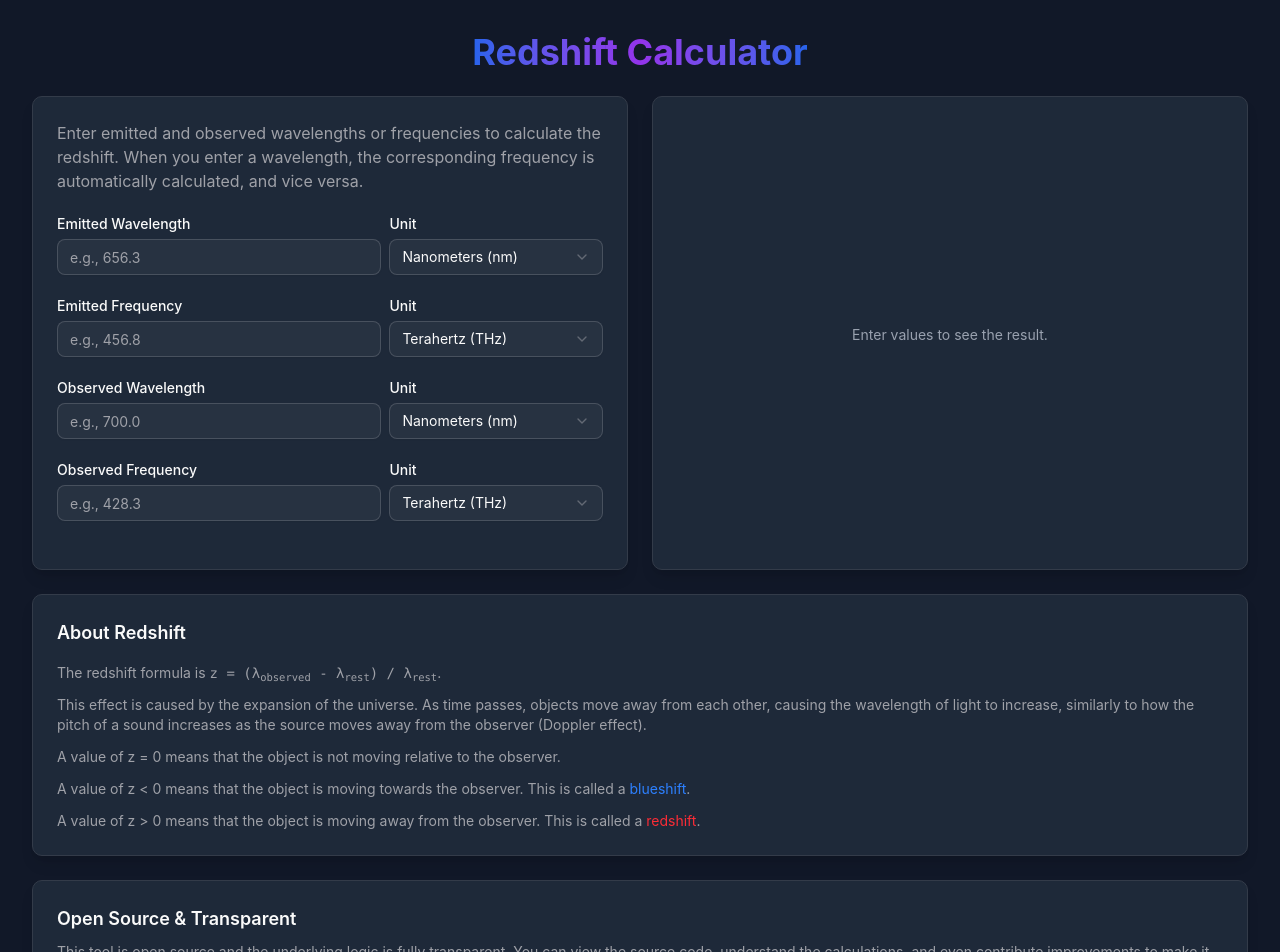
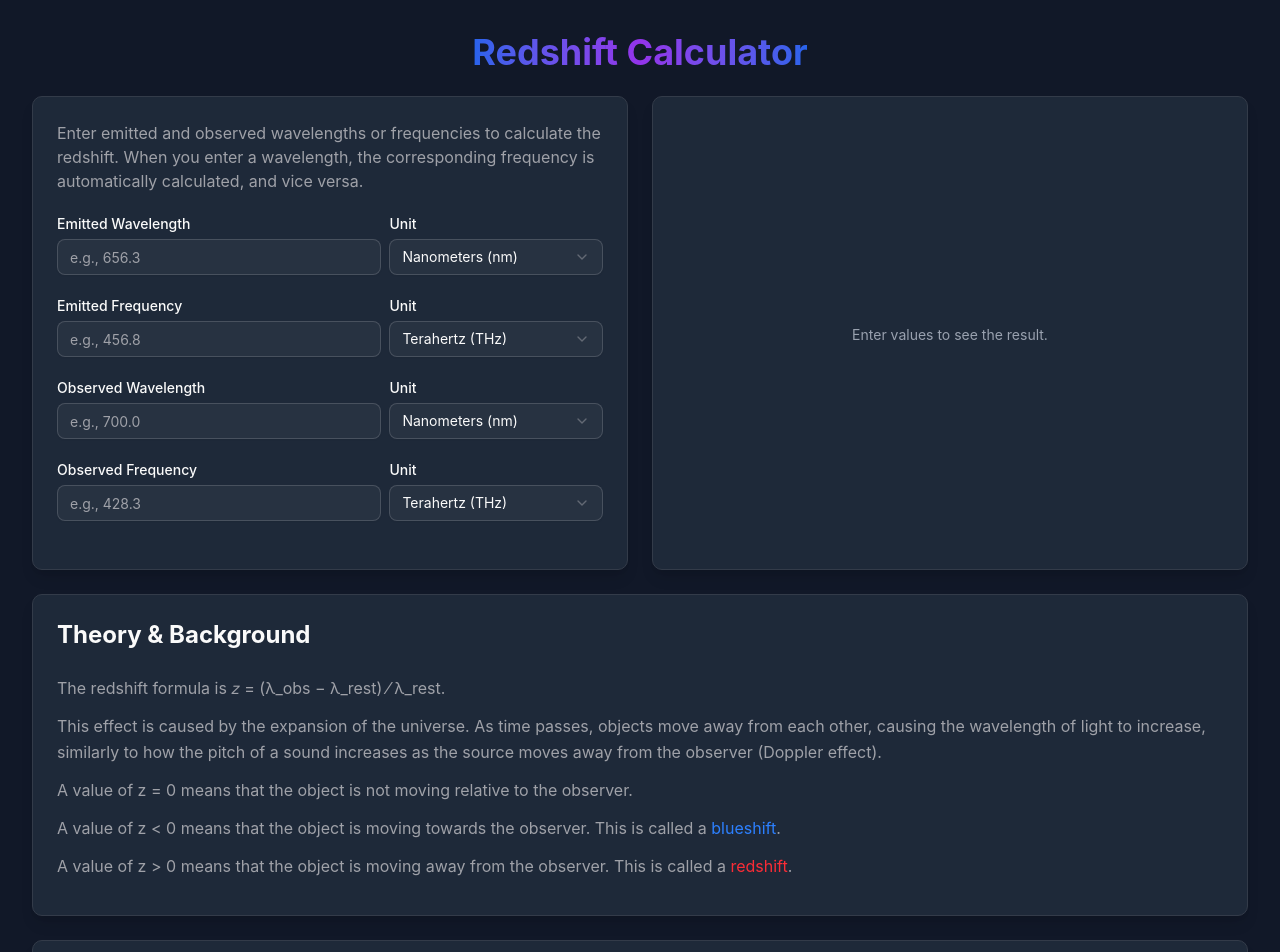
Before and after one commit to AeroVia-org/tools, a Next.js app: page /tools/redshift-calculator in a window 1280 px wide. Shown: the top 952 px of the page. Built offline with nearby package versions, Linux system fonts and the light colour scheme.

Commit message:
refactor: add theory.md for redshift calculator
Also remove nested <p> in visualisation.

```diff
--- a/app/tools/(tools)/redshift-calculator/page.tsx
+++ b/app/tools/(tools)/redshift-calculator/page.tsx
@@ -6,7 +6,6 @@
 import { Select, SelectContent, SelectItem, SelectTrigger, SelectValue } from "@packages/ui/components/ui/select";
 import OpenSourceCard from "../../components/OpenSourceCard";
 import ToolTitle from "../../components/ToolTitle";
-import Theory from "./theory";
 import {
   frequencyToWavelength,
   wavelengthToFrequency,
@@ -34,6 +33,7 @@
   HztoTHz,
 } from "@/lib/conversions";
 import RedshiftVisualization from "./visualization";
+import Theory from "../../components/Theory";
 
 type WavelengthUnit = "m" | "nm" | "μm" | "Å" | "mm" | "cm";
 type FrequencyUnit = "Hz" | "kHz" | "MHz" | "GHz" | "THz";
@@ -457,7 +457,7 @@
       </div>
 
       {/* Theory Section */}
-      <Theory />
+      <Theory toolKey="redshift-calculator" />
 
       {/* Open Source Card */}
       <OpenSourceCard />
--- /dev/null
+++ b/app/tools/(tools)/redshift-calculator/theory.md
@@ -0,0 +1,11 @@
+The redshift formula is 𝑧 = (λ_obs − λ_rest) ⁄ λ_rest.
+
+This effect is caused by the expansion of the universe. As time passes, objects move away from each other,
+causing the wavelength of light to increase, similarly to how the pitch of a sound increases as the source
+moves away from the observer (Doppler effect).
+
+A value of z = 0 means that the object is not moving relative to the observer.
+
+A value of z < 0 means that the object is moving towards the observer. This is called a <span class="text-blue-500">blueshift</span>.
+
+A value of z > 0 means that the object is moving away from the observer. This is called a <span class="text-red-500">redshift</span>.
--- a/app/tools/(tools)/redshift-calculator/theory.tsx
+++ /dev/null
@@ -1,30 +0,0 @@
-export default function DefaultCalculatorTheory() {
-  return (
-    <div className="border-border bg-card rounded-lg border p-6 shadow-lg">
-      <h3 className="text-foreground mb-4 text-lg font-semibold">About Redshift</h3>
-      <div className="text-muted-foreground space-y-3 text-sm">
-        <p>
-          The redshift formula is{" "}
-          <span className="font-mono">
-            z = (λ<sub>observed</sub> - λ<sub>rest</sub>) / λ<sub>rest</sub>
-          </span>
-          .
-        </p>
-        <p>
-          This effect is caused by the expansion of the universe. As time passes, objects move away from each other,
-          causing the wavelength of light to increase, similarly to how the pitch of a sound increases as the source
-          moves away from the observer (Doppler effect).
-        </p>
-        <p>A value of z = 0 means that the object is not moving relative to the observer.</p>
-        <p>
-          A value of z &lt; 0 means that the object is moving towards the observer. This is called a{" "}
-          <span className="text-blue-500">blueshift</span>.
-        </p>
-        <p>
-          A value of z &gt; 0 means that the object is moving away from the observer. This is called a{" "}
-          <span className="text-red-500">redshift</span>.
-        </p>
-      </div>
-    </div>
-  );
-}
--- a/app/tools/(tools)/redshift-calculator/visualization.tsx
+++ b/app/tools/(tools)/redshift-calculator/visualization.tsx
@@ -8,20 +8,20 @@
       )}
       <p className="mt-1 text-center text-sm text-gray-500 dark:text-gray-400">
         {redshift === null ? (
-          <p>Enter values to see the result.</p>
+          <span>Enter values to see the result.</span>
         ) : (
           <>
             {redshift < 0 && (
-              <p>
+              <span>
                 You will observe a <span className="text-blue-500">blueshift</span>.
-              </p>
+              </span>
             )}
             {redshift > 0 && (
-              <p>
+              <span>
                 You will observe a <span className="text-red-500">redshift</span>.
-              </p>
+              </span>
             )}
-            {redshift === 0 && <p>You will not observe any shift.</p>}
+            {redshift === 0 && <span>You will not observe any shift.</span>}
           </>
         )}
       </p>
```
